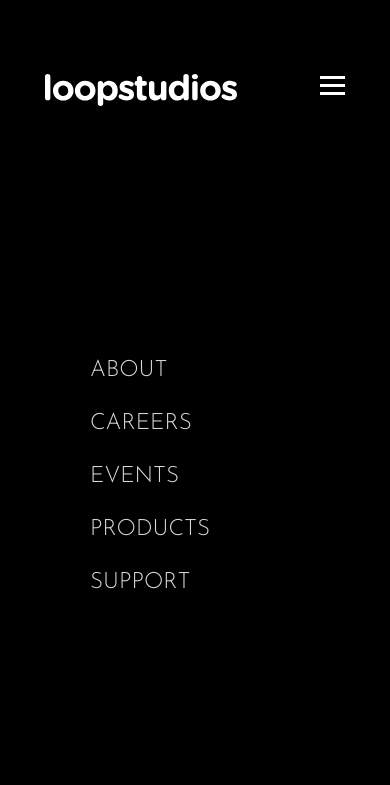
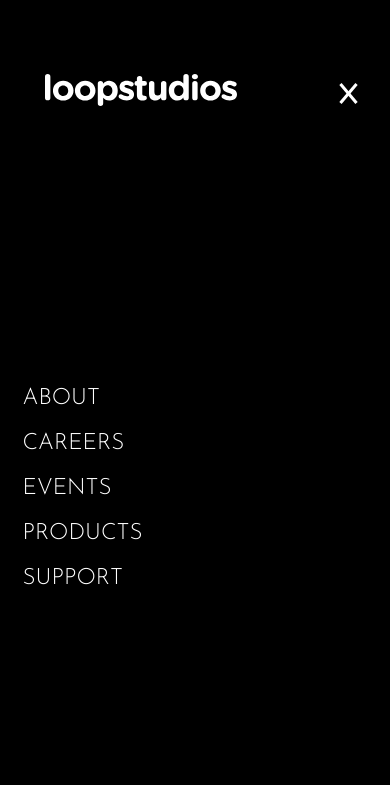
Before and after one commit to Yaiza16/Frontend_Mentor_Proyect, a website: page loopstudios-landing-page-main/index.html in a window 390 px wide. Both pictures are taken after a click on the element 355 px from the left and 100 px from the top of the page. Shown: the top 785 px of the page. Drawn offline with Linux system fonts and the light colour scheme.

Commit message:
Fixed header

```diff
--- a/loopstudios-landing-page-main/js/app.js
+++ b/loopstudios-landing-page-main/js/app.js
@@ -59,8 +59,7 @@ const galleryButton = () =>{
 
 
 burger.addEventListener('click', () =>{
-    navLinks.classList.toggle('navlinks-active');
-    header.classList.toggle('header-active');
-    nav.classList.toggle('nav-active');
+    header.classList.toggle('active');
+
 
 })
--- a/loopstudios-landing-page-main/scss/_responsive.scss
+++ b/loopstudios-landing-page-main/scss/_responsive.scss
@@ -21,80 +21,41 @@
     }
 
     .header{
-        padding: 0;
-    }
-
-    .nav{
-        // z-index: 99;
         position: relative;
-        width: 100%;
         overflow-x: hidden;
-
 
         &::before{
             content: "";
             position: absolute;
-            width: 100%;
-            height: 13vh;
+            width: 100vw;
+            height: 100vh;
             background-color: u.$black;
-            z-index: -10;
             transform: translateX(100%);
             transition: all .5s ease-in;
-            z-index: 5;
-
         }
-
-        // &-active::before{
-        //     transform: translateX(0%);
-        // }
     }
 
-    .nav-active::before{
-        transform: translateX(0%);
-        z-index: 5;
-    }
-
-    .logo{
-        padding-left: 6rem;
-        z-index: 10;
+    .nav{
+        position: relative;
     }
 
     .nav-links{
+        position: absolute;
         flex-direction: column;
-        position: fixed;
         justify-content: center;
-        overflow-x: hidden;
+        gap: 3rem;
         top: 13vh;
-        // right: 0px;
-        width: 100%;
         height: 87vh;
+        width: 100vh;
         transform: translateX(100%);
         transition: all .5s ease-in;
-        background-color: u.$black;
-        // z-index: 99;
-
-
-        // &.active{
-        //     transform: translateX(0%);
-
-        // }
-
-
-        li{
-            margin-left: 6rem;
-            padding: 1rem 0;
-
-
-        }
     }
 
     .nav-link{
+        position: absolute;
+        text-transform: uppercase;
         font-family: u.$secundary-font;
-        opacity: 0;
-        transition: all .5s ease-in;
         font-size: 1.5rem;
-        text-transform: uppercase;
-        color: rgba(u.$white, .85);
     }
 
     .burger{
@@ -104,18 +65,22 @@
 
 
 
+
         &__line{
             width: 25px;
             height: 3px;
             margin-bottom: 15px;
             position: relative;
             background-color: u.$white;
+            transition: all .2s ease-in;
+
 
             &::before{
                 @extend .burger__line;
                 content: "";
                 position: absolute;
                 top: -8px;
+                transition: all .2s ease-in;
             }
 
             &::after{
@@ -123,23 +88,45 @@
                 content: "";
                 position: absolute;
                 top: -16px;
+                transition: all .2s ease-in;
+
             }
         }
     }
 
-    .header-active{
-        padding: 0;
+
+
+ /* -------- Active ------- */
+
+    .active{
+        position: fixed;
+        top: 0;
+        z-index: 100;
+
+        &::before{
+            transform: translateX(0%);
+        }
     }
 
-    .navlinks-active{
+    .active  .nav-links{
         transform: translateX(0%);
+    }
 
-        li{
-            a{
-                opacity: 1;
-            }
+    .active .burger__line{
+        transform: rotate(50deg);
+
+        &::before{
+            opacity: 0;
+            display: none;
+        }
+
+        &::after{
+            top: 0;
+            transform: rotate(80deg);
         }
     }
+
+    /* ------------------- */
 
     .title-site{
         margin-left: 6rem;
@@ -171,8 +158,8 @@
         font-size: 3rem;
     }
    }
+
 }
-
 
 
 /* ---------- Responsive 700px ---------- */
--- a/loopstudios-landing-page-main/scss/main.scss
+++ b/loopstudios-landing-page-main/scss/main.scss
@@ -2,6 +2,7 @@
 @forward 'burger';
 @use 'utilities' as u;
 @use 'responsive' as r;
+@use 'menu' as m;
 
 body{
     overflow-x: hidden;
@@ -273,6 +274,10 @@ body{
 }
 
 @include u.media-q(1000px){
+    @include m.media-menu();
+}
+
+@include u.media-q(1000px){
     @include r.media-lg();
 }
 
```
Also changed, not shown: loopstudios-landing-page-main/css/main.css, 1 other file.
